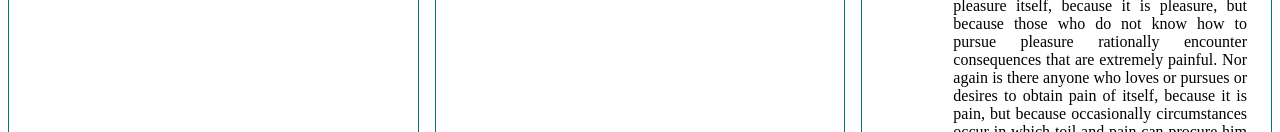
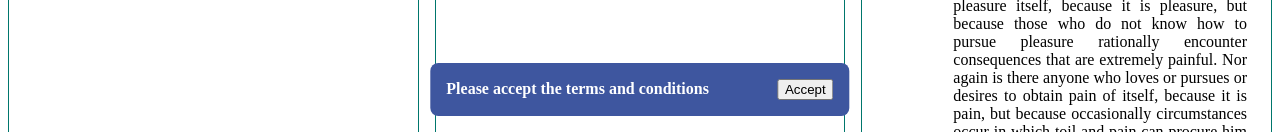
Before and after one commit to vg26/ra-homework, a plain HTML site: page css-layouts-homework/css-layouts-1/css-layout-1.html in a window 1280 px wide. Shown: the part 668-800 px from the top of the page. Drawn offline with Linux system fonts and the light colour scheme.

Commit message:
Added terms and conditions

```diff
--- a/css-layouts-homework/css-layouts-1/css-layout-1.html
+++ b/css-layouts-homework/css-layouts-1/css-layout-1.html
@@ -135,6 +135,10 @@
             </div>
         </div>
     </div>
+    <div class="terms">
+        <span>Please accept the terms and conditions</span>
+        <button>Accept</button>
+    </div>
 </body>
 
 </html>
--- a/css-layouts-homework/css-layouts-1/css-layouts-1.css
+++ b/css-layouts-homework/css-layouts-1/css-layouts-1.css
@@ -273,3 +273,19 @@
 .docker-buttons {
     margin-top: auto;
 }
+
+.terms {
+    bottom: 1rem;
+    position: fixed;
+    background-color: rgb(62, 86, 159);
+    padding: 1rem;
+    border-radius: 8px;
+    left: 50%;
+    transform: translate(-50%, 0);
+}
+
+.terms span {
+    padding: 0 4rem 0 0;
+    color: white;
+    font-weight: 600;
+}
```
